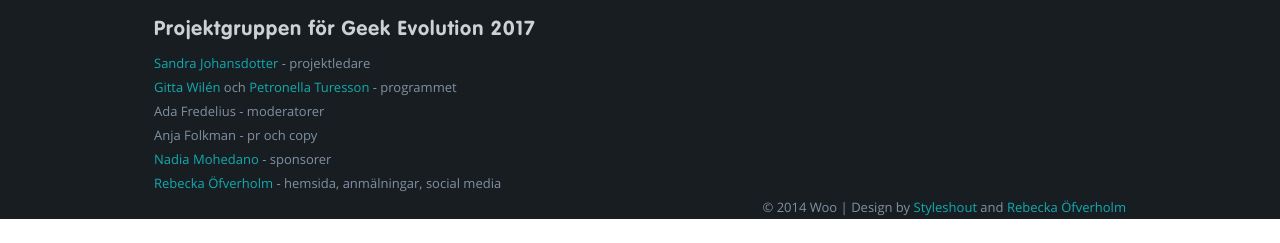
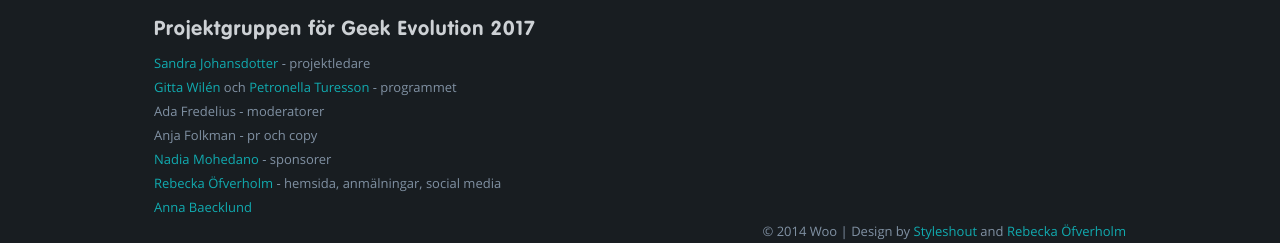
Before and after one commit to rebeckao/hemsida-GGM17, a PHP site: page /?action=1 in a window 1280 px wide. Shown: the part 4713-4956 px from the top of the page. Before the commit the page ends 4932 px from the top, so only its background shows below. Run offline with PHP 8.4, Linux system fonts and the light colour scheme; data that the repository does not hold is empty; some libraries are stand-ins or nearby versions.

Commit message:
Lade in Anna i projektgruppen

```diff
--- a/index.php
+++ b/index.php
@@ -568,6 +568,7 @@
 			<li>Anja Folkman - pr och copy</li>
 			<li><a href="https://www.linkedin.com/in/nadiamt/" target="_blank">Nadia Mohedano</a> - sponsorer</li>
 			<li><a href="http://www.linkedin.com/in/rebeckao" target="_blank">Rebecka Öfverholm</a> - hemsida, anmälningar, social media</li>
+			<li><a href="https://se.linkedin.com/in/anna-baecklund-79ab6368" target="_blank">Anna Baecklund</a></li>
 		</ul>
       </section>
       <section id="contact" class="six columns">
```
